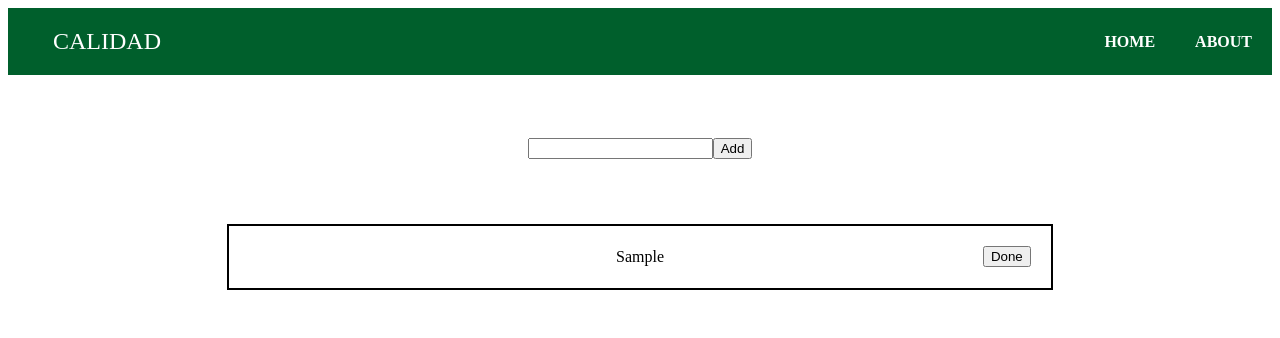
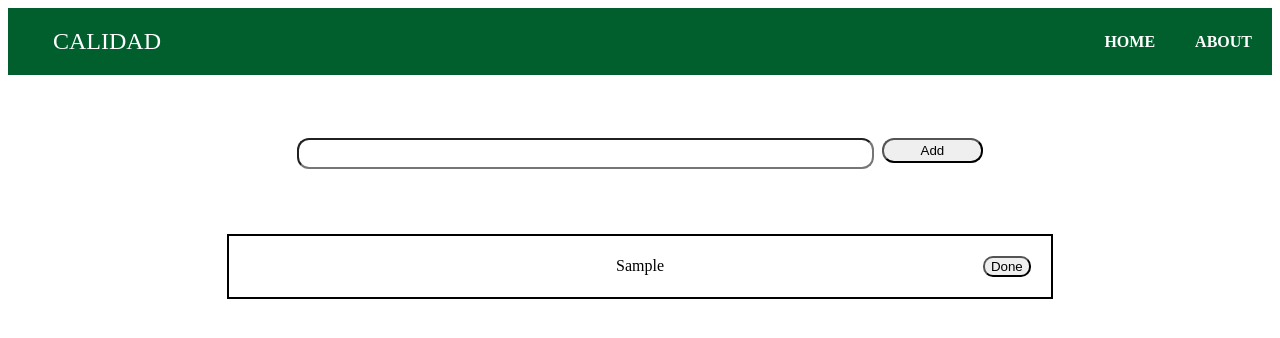
Before and after one commit to estefa942/expo-calidad, an Angular app: page / in a window 1280 px wide. Both pictures are taken after typing "Sample" into the empty fields and a click on the button "Add". Shown: the top 338 px of the page. Built offline with nearby package versions, Linux system fonts and the light colour scheme.

Commit message:
added some styles

```diff
--- a/src/app/components/home/home.component.html
+++ b/src/app/components/home/home.component.html
@@ -4,9 +4,15 @@
     <button class="enter-item__button" (click)="addItem(item)">Add</button>
   </div>
   <div class="list">
-    <div class="list__item" *ngFor="let item of items">
+    <div
+    class="list__item"
+    *ngFor="let item of items; let i = index"
+    [ngClass] = "{'list__item--done': item.status}" >
       <span class="list__item__name">{{item.name}}</span>
-      <button class="list__item__button">Done</button>
+      <button
+      class="list__item__button"
+      (click)="onDone(i)"
+      *ngIf="!item.status">Done</button>
     </div>
   </div>
   <div>
--- a/src/app/components/home/home.component.scss
+++ b/src/app/components/home/home.component.scss
@@ -9,6 +9,19 @@
     display: flex;
     justify-content: center;
     padding: 5%;
+    &__input{
+      width: 45%;
+      height: 25px;
+      border-radius: 12px;
+      text-align: center;
+      font-size: 1.5rem;
+    }
+    &__button{
+      width: 8%;
+      margin-left: 8px;
+      border-radius: 12px;
+      height: 25px;
+    }
   }
 
   .list{
@@ -33,6 +46,12 @@
       &__button{
         position: absolute;
         right: 20px;
+        border-radius: 10px;
+      }
+
+      &--done{
+        background-color: rgb(55, 168, 74);
+        color: white;
       }
     }
 
--- a/src/app/components/home/home.component.ts
+++ b/src/app/components/home/home.component.ts
@@ -15,9 +15,13 @@ export class HomeComponent implements OnInit {
 
   }
 
-  addItem(item){
+  addItem(item): void{
     this.items.push({name: this.item , status:false});
     this.item = '';
   }
 
+  onDone(index): void{
+    this.items[index]= {...this.items[index], status:true};
+  }
+
 }
```
